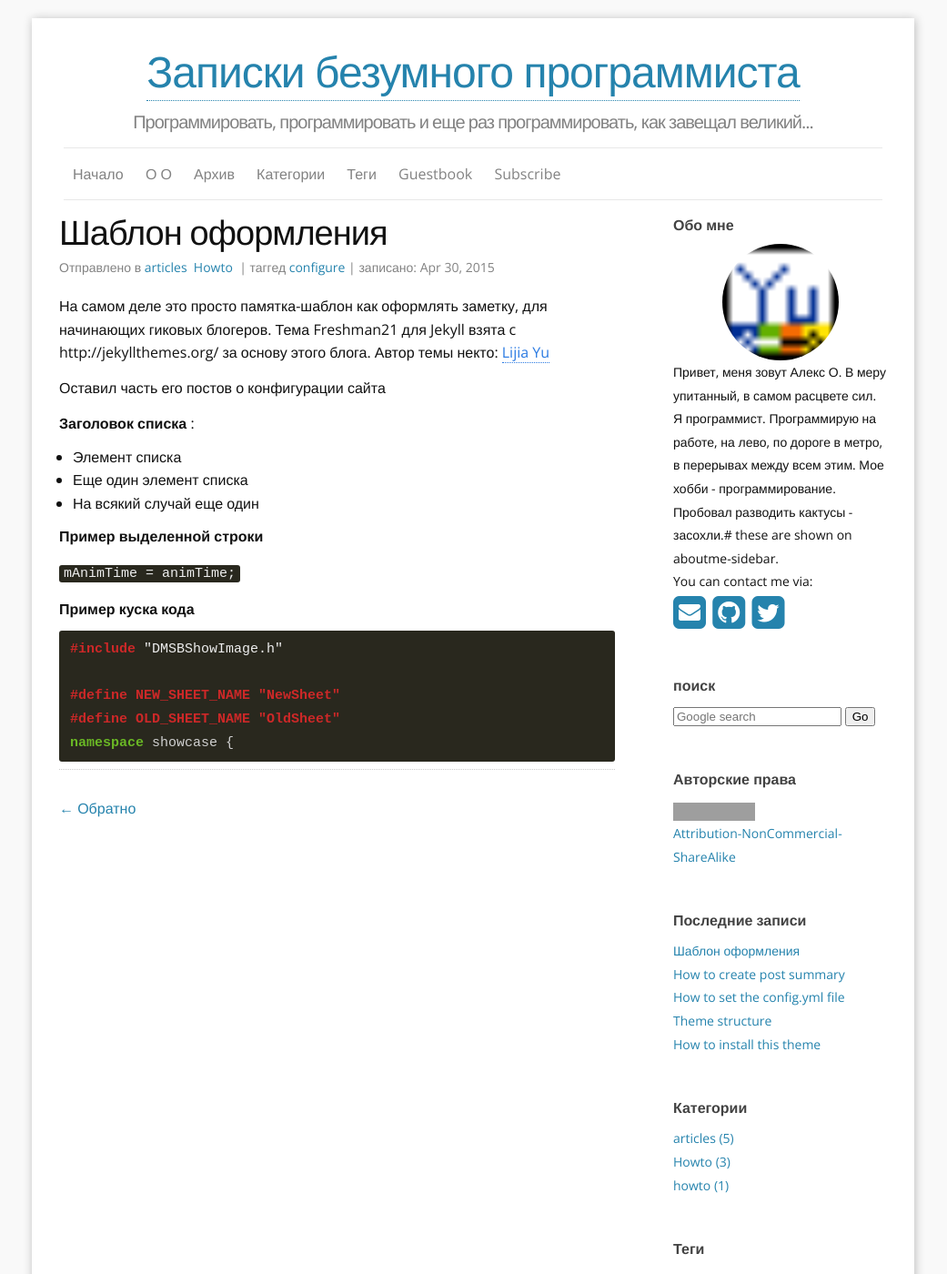
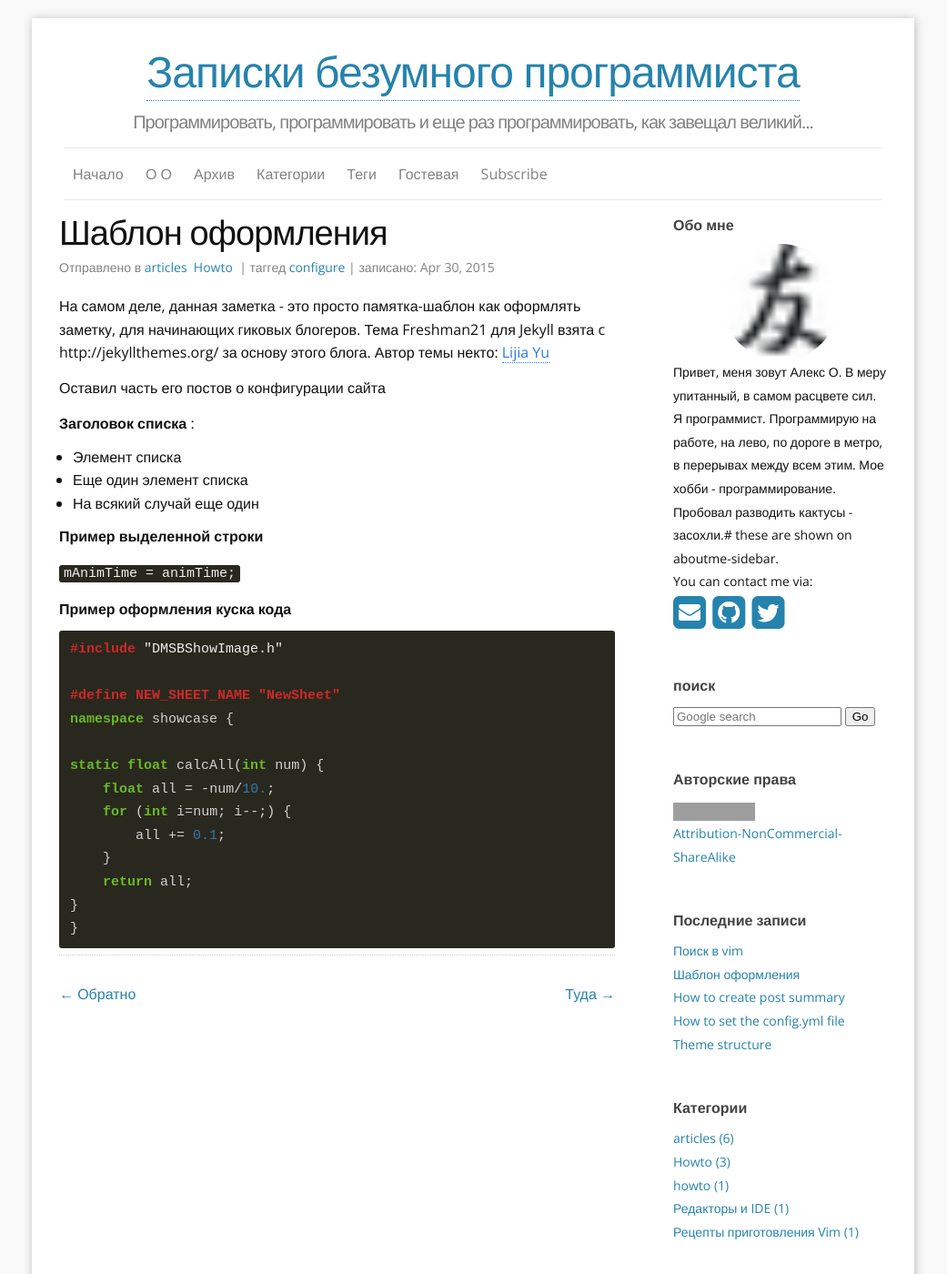
Before and after one commit to abushmelev/oalex, a Jekyll site: the page built from _posts/2015-04-30-Template.md, in a window 1280 px wide and 1400 px high. Shown: the whole window at 91% size, without its empty margins (120-1161 px from the left). Built offline with Jekyll 4.4.1, drawn with Linux system fonts in a browser that asks for light colours; nearby versions of some CDN libraries; comment, search, counter and statistics services are not loaded; grey boxes are pictures that could not be loaded.

Commit message:
Приведение в порядок для выкладки в сеть

```diff
--- a/_config.yml
+++ b/_config.yml
@@ -12,7 +12,7 @@
 ### Personal info and site tools info:
 twitter_username: bushmelev
 github_username:  abushmelev
-disqus_shortname: oalex
+disqus_shortname: o_alex
 favicon:     "/images/favicon.ico"
 aboutme: Привет, меня зовут Алекс О. В меру упитанный, в самом расцвете сил. Я программист. Программирую на работе, на лево, по дороге в метро, в перерывах между всем этим. Мое хобби - программирование. Пробовал разводить кактусы - засохли.# these are shown on aboutme-sidebar.
 aboutme_photo: /images/favicon.ico # your photo.
--- a/_posts/2015-04-30-Template.md
+++ b/_posts/2015-04-30-Template.md
@@ -8,7 +8,7 @@ tags:
 - configure
 ---
 
-На самом деле это просто памятка-шаблон как оформлять заметку, для начинающих гиковых блогеров.
+На самом деле, данная заметка - это просто памятка-шаблон как оформлять заметку, для начинающих гиковых блогеров.
 Тема Freshman21 для Jekyll взята c http://jekyllthemes.org/ за основу этого блога. Автор темы некто:  [Lijia Yu](http://yulijia.net/freshman21/)
 
 Оставил часть его постов о конфигурации сайта
@@ -23,11 +23,19 @@ tags:
 
 `mAnimTime = animTime;`
 
-**Пример куска кода**
+**Пример оформления куска кода**
 {% highlight cpp%}
 #include "DMSBShowImage.h"
 
 #define NEW_SHEET_NAME "NewSheet"
-#define OLD_SHEET_NAME "OldSheet"
 namespace showcase {
+
+static float calcAll(int num) {
+    float all = -num/10.;
+    for (int i=num; i--;) {
+        all += 0.1;
+    }
+    return all;
+}
+}
 {% endhighlight %}
```
Also changed, not shown: _posts/2015-05-02-vimgrep.md (added, +19 -0 lines), f_guestbook.md (+2 -2 lines), images/favicon.ico.
